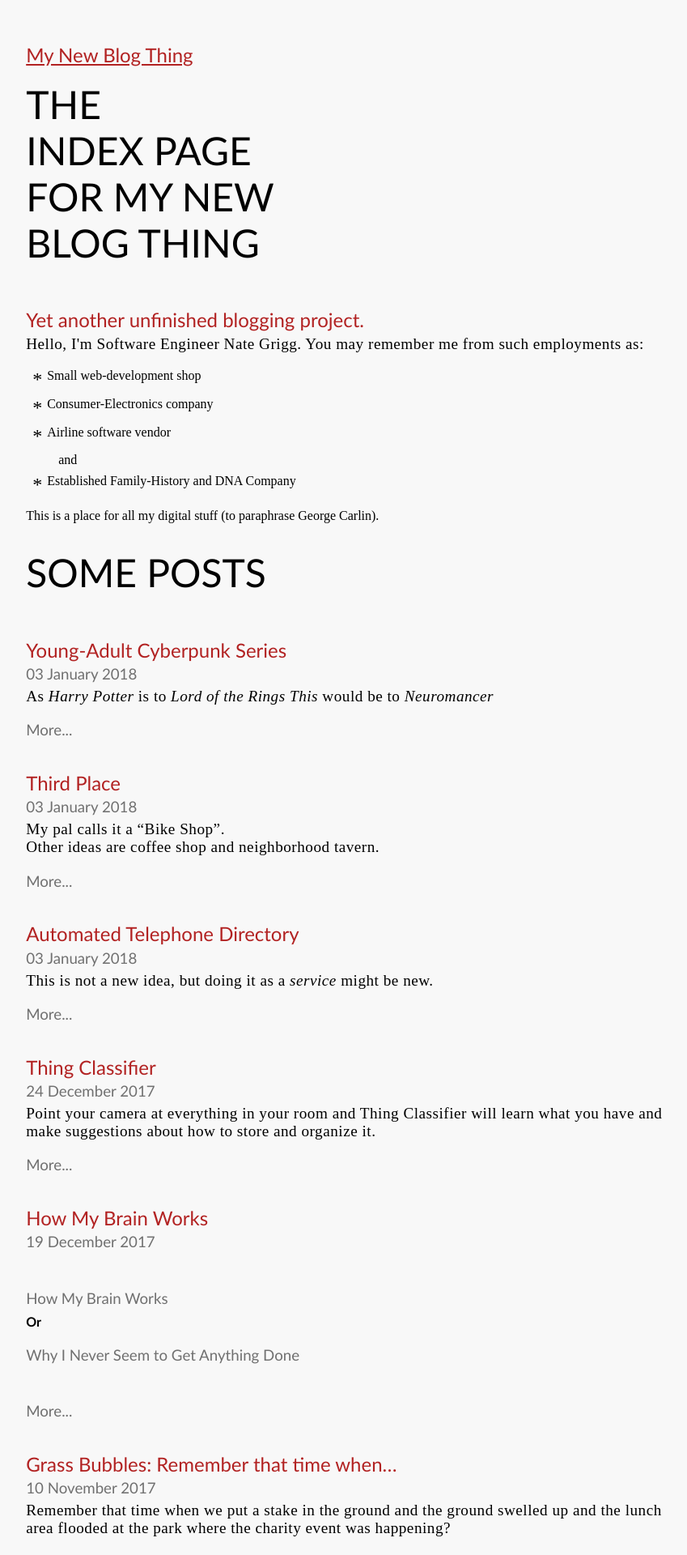
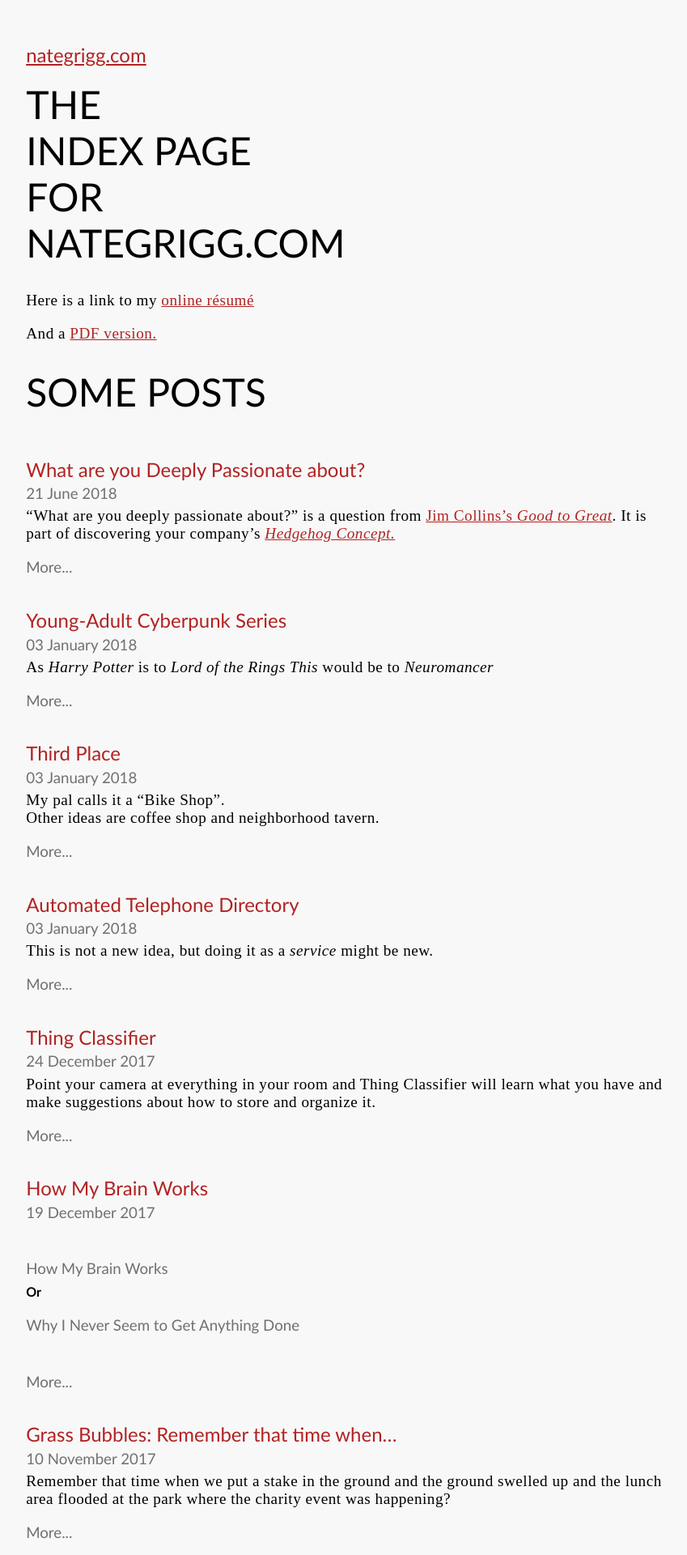
Before and after one commit to n8mob/n8mob.github.io, a Jekyll site: the page built from index.html, in a window 1280 px wide. Shown: the top 1920 px of the page at 81% size, without its empty margins (19-868 px from the left). Built offline with Jekyll 4.4.1, drawn with Linux system fonts in a browser that asks for light colours.

Commit message:
Add new post Adjust layout Change name of web site

```diff
--- a/_config.yml
+++ b/_config.yml
@@ -1,3 +1,3 @@
-title: My New Blog&nbsp;Thing
+title: nategrigg.com
 permalink: /:categories/:year/:short_month/:title.html
 markdown: kramdown
--- a/_layouts/post.html
+++ b/_layouts/post.html
@@ -10,14 +10,14 @@ layout: default
 <footer class="PageNavigation">
     <h2 class="nav-prev">
         {% if page.previous.url %}
-    <a href="{{page.previous.url}}">{{page.previous.title}}</a>
+        <a href="{{page.previous.url}}">&lt;&lt;&nbsp;&nbsp;{{page.previous.title}}</a>
         {% else %}
         <a href="/">Home</a>
         {% endif %}
     </h2>
     {% if page.next.url %}
     <h2 class="nav-next">
-    <a href="{{page.next.url}}">{{page.next.title}}</a>
+        <a href="{{page.next.url}}">{{page.next.title}}&nbsp;&nbsp;&gt;&gt;</a>
     </h2>
     {% endif %}
 </footer>
--- /dev/null
+++ b/_posts/2018-06-21-DeeplyPassionate.md
@@ -0,0 +1,39 @@
+---
+layout: post
+title: What are you Deeply Passionate about?
+---
+
+"What are you deeply passionate about?" is a question from [Jim Collins's _Good to Great_](https://www.jimcollins.com/article_topics/articles/good-to-great.html). It is part of discovering your company's [_Hedgehog Concept._](https://www.jimcollins.com/concepts/the-hedgehog-concept.html)
+
+To find my own _Hedgehog Concept_, I asked myself the same question. My top five passions are:
+
+## Mobile access and productivity
+My first job was selling pagers at the mall. Ever since then, I've loved the idea of having information and functionality at my fingertips wherever I go.
+
+## Helping people understand technology
+Selling pagers at the mall involved a lot of teaching and explaining what a pager was and why it would be useful to someone who wasn't a doctor or a drug dealer.
+
+## Hacking and Security things
+One of the things that convinced me that pagers were cool was when a family friend (and my future boss) showed me that pager signals went out over radio waves just like FM broadcast radio and the TV signal from station U62 in Weird Al's movie, [UHF](https://film.avclub.com/we-got-it-all-on-uhf-an-oral-history-of-weird-al-yan-1798278657) . As soon as I got the job, I got a police scanner and started listening to everything I could find. Accessing signals and protecting communications have been on my mind ever since.
+
+## Photography specifically, art and creativity more generally
+When I was young I expected to be a graphic designer like my dad. I loved the creative atmosphere when I would go visit him at work. Photography is a great way to use technology to help me express myself and create.
+
+## Stable affordable housing
+I'm terrified of spending a winter night freezing, out on the streets. Everyone should have access to affordable housing.
+
+# The Other Hedgehog Questions
+
+I have lots of other passions and interests. My top five may change in the future. But right now, those are the things that excite me.
+
+And now that I have those answers, I'll go on to discover my answers to the other _Hedgehog_ questions:
+
+## What can you be the best in the world at?
+That's a scary question! ([Why is ambition frightening?](http://www.paulgraham.com/ambitious.html))
+
+## What drives your economic engine?
+Right now my economic engine is entirely driven by the salary from my day job.
+
+A separate question from finding my hedgehog is whether my economic engine needs to change.)
+
+### Stay tuned for more!
--- a/css/Nater.css
+++ b/css/Nater.css
@@ -35,6 +35,7 @@ strong {
   color: FireBrick;
   text-transform: uppercase;
   font-family: 'futura-pt', Futura, Calibri, Ubuntu, sans-serif;
+  font-weight: normal;
 }
 
 table {
--- a/index.html
+++ b/index.html
@@ -4,19 +4,8 @@ title: Hi, I'm n8!
 ---
 <body>
   <h1>The Index&nbsp;Page for {{ site.title }}</h1>
-  <h2>Yet another unfinished blogging project.</h2>
-  <p>
-    Hello, I'm Software Engineer Nate Grigg. You may remember me from such employments as:
-    <ul class="splat">
-      <li>Small web-development shop</li>
-      <li>Consumer-Electronics company</li>
-      <li>Airline software vendor</li>
-    and
-      <li>Established Family-History and DNA Company</li>
-    </ul>
-
-    This is a place for all my digital stuff (to paraphrase George Carlin).
-  </p>
+  <p>Here is a link to my <a href="/resume.html">online résumé</a></p>
+  <p>And a <a href="/resume.pdf">PDF version.</a></p>
   <h1>Some Posts</h1>
   {% for post in site.posts %}
   <a href="{{ post.url }}" class="index-link">
```
Also changed, not shown: _layouts/default.html (indentation only). Lines whose indentation alone changed are shown as unchanged.
